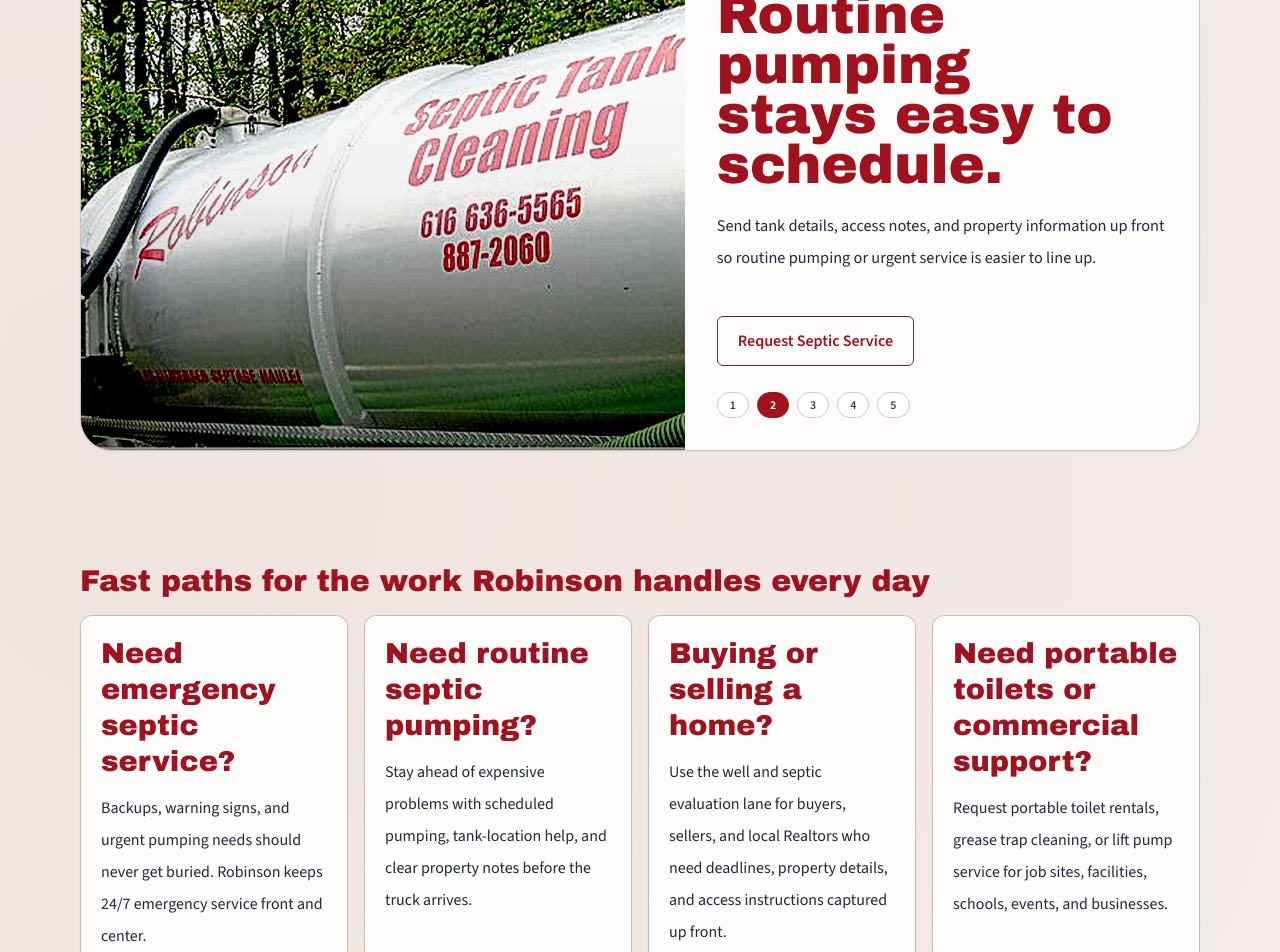
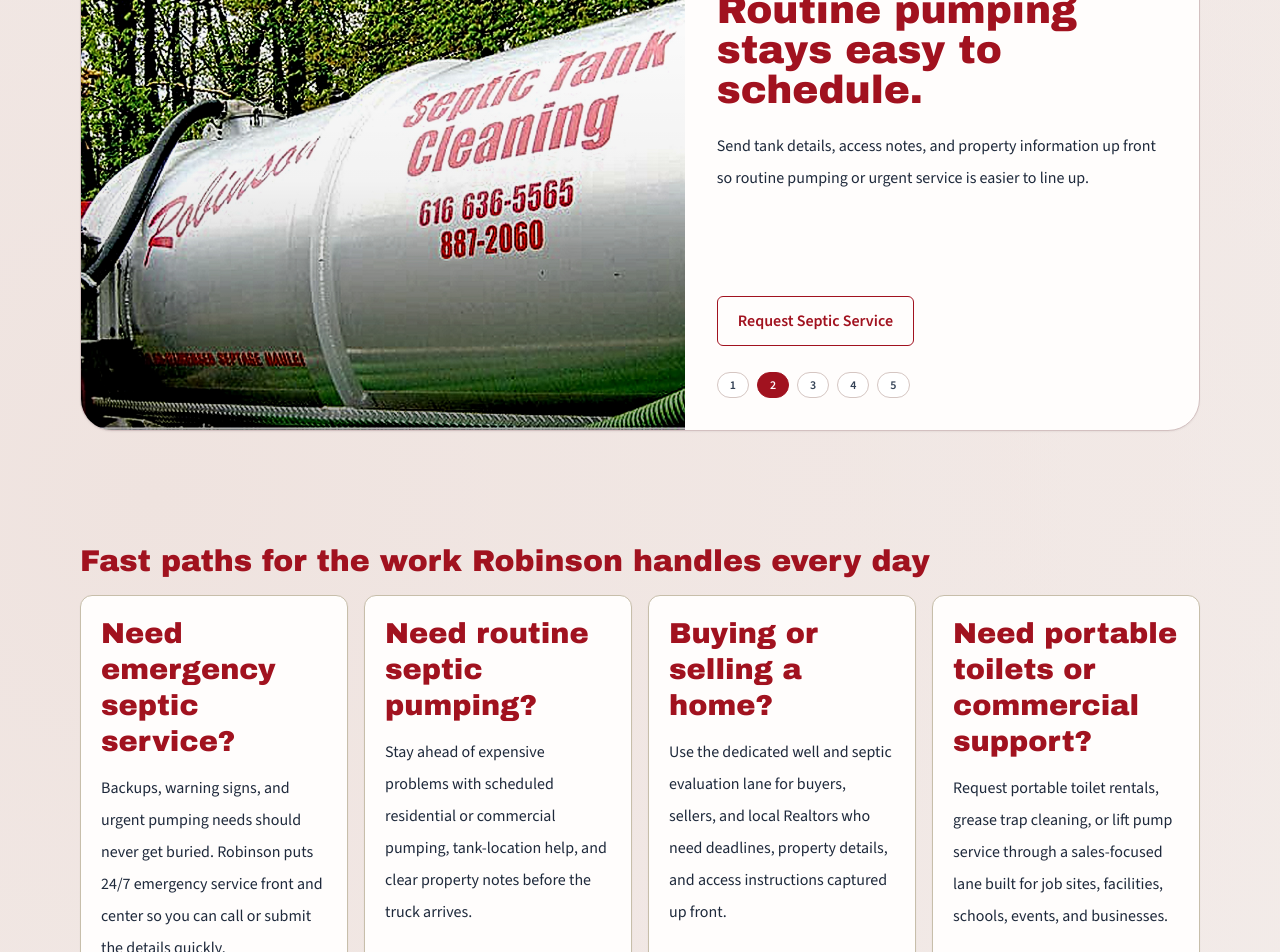
Before and after one commit to Mister-Nerdeus/Robinson, a Next.js app: page / in a window 1280 px wide. Shown: the part 600-1552 px from the top of the page. Built offline with nearby package versions, Linux system fonts and the light colour scheme; no server answers.

Commit message:
Update homepage slideshow and home content copy

```diff
--- a/src/components/home/HomeSlideshow.tsx
+++ b/src/components/home/HomeSlideshow.tsx
@@ -27,8 +27,8 @@
 
   return (
     <div className="overflow-hidden rounded-[2rem] border border-[#d3c0c0] bg-[var(--surface)] shadow-sm">
-      <div className="grid md:h-[520px] md:grid-cols-[1.08fr,0.92fr]">
-        <div className="relative h-[300px] bg-[#ede3df] sm:h-[360px] md:h-[520px]">
+      <div className="grid md:h-[500px] md:grid-cols-[1.08fr,0.92fr]">
+        <div className="relative h-[300px] bg-[#ede3df] sm:h-[360px] md:h-[500px]">
           {slides.map((slide, slideIndex) => (
             <div
               key={slide.src}
@@ -44,22 +44,22 @@
                 className="object-cover"
                 priority={slideIndex === 0}
               />
-              <div className="absolute inset-0 bg-gradient-to-t from-black/40 via-black/5 to-transparent" />
+              <div className="absolute inset-0 bg-gradient-to-t from-black/30 via-black/5 to-transparent" />
             </div>
           ))}
         </div>
 
-        <div className="flex h-[420px] flex-col justify-between gap-5 p-5 sm:h-[430px] sm:p-6 md:h-[520px] md:p-8">
+        <div className="flex h-[420px] flex-col justify-between gap-5 p-5 sm:h-[420px] sm:p-6 md:h-[500px] md:p-8">
           <div>
             <p className="text-[11px] font-semibold uppercase tracking-[0.22em] text-[var(--brand)] sm:text-xs">
               {slides[index].eyebrow ?? "Field-ready local service"}
             </p>
 
-            <h2 className="mt-3 max-w-[11ch] font-display text-[2.65rem] leading-[0.92] text-[var(--brand)] sm:text-[3rem] md:text-[3.4rem]">
+            <h2 className="mt-3 max-w-[14ch] font-display text-[1.95rem] leading-[1.02] text-[var(--brand)] sm:text-[2.2rem] md:text-[2.45rem]">
               {slides[index].title}
             </h2>
 
-            <p className="mt-5 max-w-[30rem] text-base leading-8 text-slate-800 md:text-[1.02rem]">
+            <p className="mt-5 max-w-[31rem] text-[1rem] leading-8 text-slate-800">
               {slides[index].description}
             </p>
           </div>
--- a/src/content/home.ts
+++ b/src/content/home.ts
@@ -34,7 +34,7 @@
       src: "/images/enhanced/portable_toilets_group_ai_enhanced.jpg",
       alt: "Robinson portable toilet rental units grouped together for delivery",
       eyebrow: "Portable toilet rentals",
-      title: "Portable toilets for events, schools, job sites, and long-term needs.",
+      title: "Portable toilets for events, schools, job sites, and long-term rentals.",
       description:
         "Robinson can deliver, maintain, and pick up single units or larger rental sets without extra hassle.",
       href: "/services/portable-toilets",
@@ -44,7 +44,7 @@
       src: "/images/enhanced/truck_closeup_ai_enhanced.jpg",
       alt: "Close-up of Robinson Septic truck branding and equipment",
       eyebrow: "Commercial support",
-      title: "Commercial septic, grease trap, and lift pump service stays easy to reach.",
+      title: "Commercial septic, grease trap, and lift pump service.",
       description:
         "Restaurants, facilities, and pressurized-system customers can use a direct request lane built for commercial service.",
       href: "/services/commercial",
@@ -65,25 +65,25 @@
     {
       title: "Need emergency septic service?",
       description:
-        "Backups, warning signs, and urgent pumping needs should never get buried. Robinson keeps 24/7 emergency service front and center.",
+        "Backups, warning signs, and urgent pumping needs should never get buried. Robinson puts 24/7 emergency service front and center so you can call or submit the details quickly.",
       href: "/services/septic-cleaning",
     },
     {
       title: "Need routine septic pumping?",
       description:
-        "Stay ahead of expensive problems with scheduled pumping, tank-location help, and clear property notes before the truck arrives.",
+        "Stay ahead of expensive problems with scheduled residential or commercial pumping, tank-location help, and clear property notes before the truck arrives.",
       href: "/services/septic-cleaning",
     },
     {
       title: "Buying or selling a home?",
       description:
-        "Use the well and septic evaluation lane for buyers, sellers, and local Realtors who need deadlines, property details, and access instructions captured up front.",
+        "Use the dedicated well and septic evaluation lane for buyers, sellers, and local Realtors who need deadlines, property details, and access instructions captured up front.",
       href: "/services/well-septic-evaluations",
     },
     {
       title: "Need portable toilets or commercial support?",
       description:
-        "Request portable toilet rentals, grease trap cleaning, or lift pump service for job sites, facilities, schools, events, and businesses.",
+        "Request portable toilet rentals, grease trap cleaning, or lift pump service through a sales-focused lane built for job sites, facilities, schools, events, and businesses.",
       href: "/services/commercial",
     },
   ],
```
